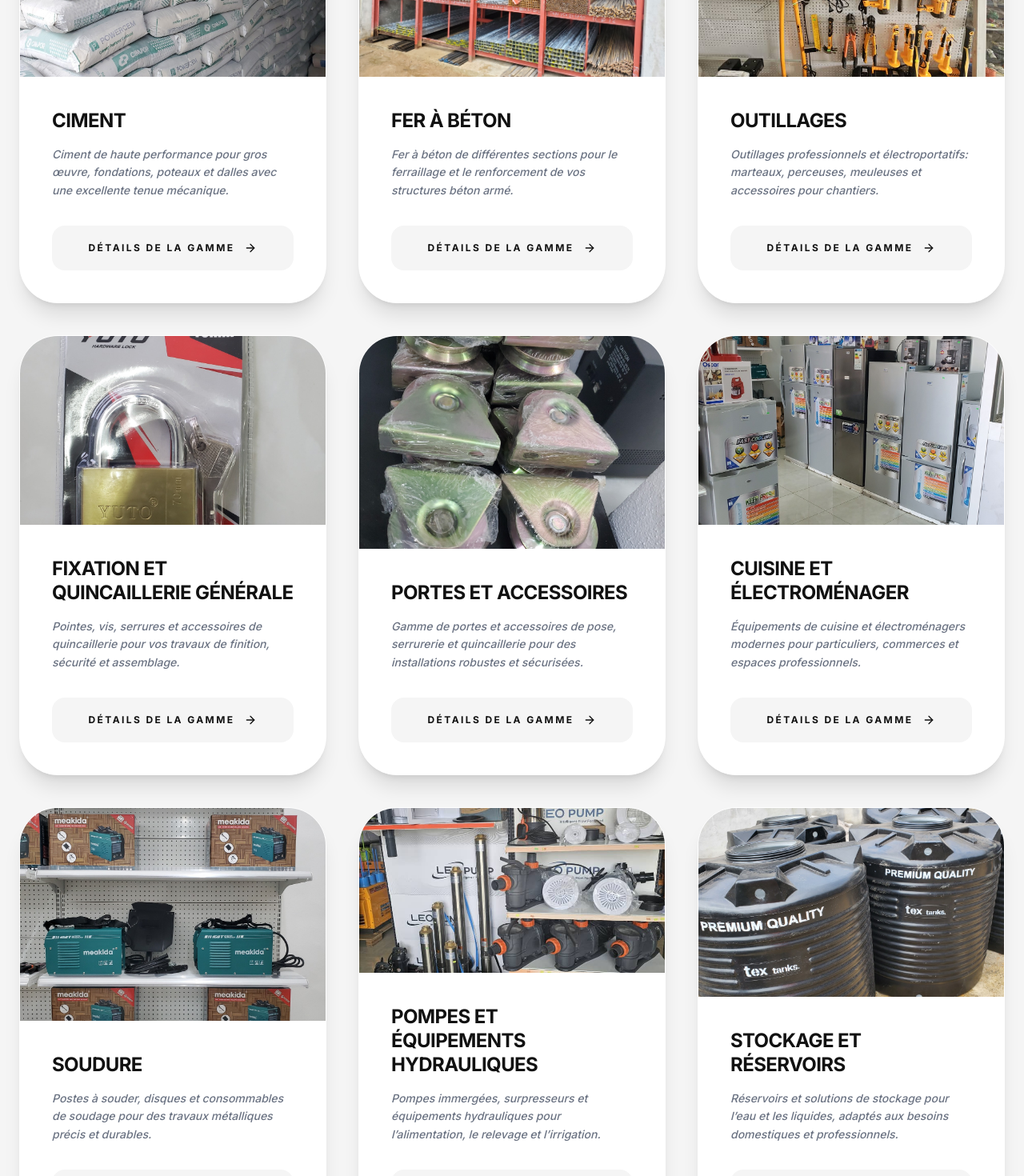
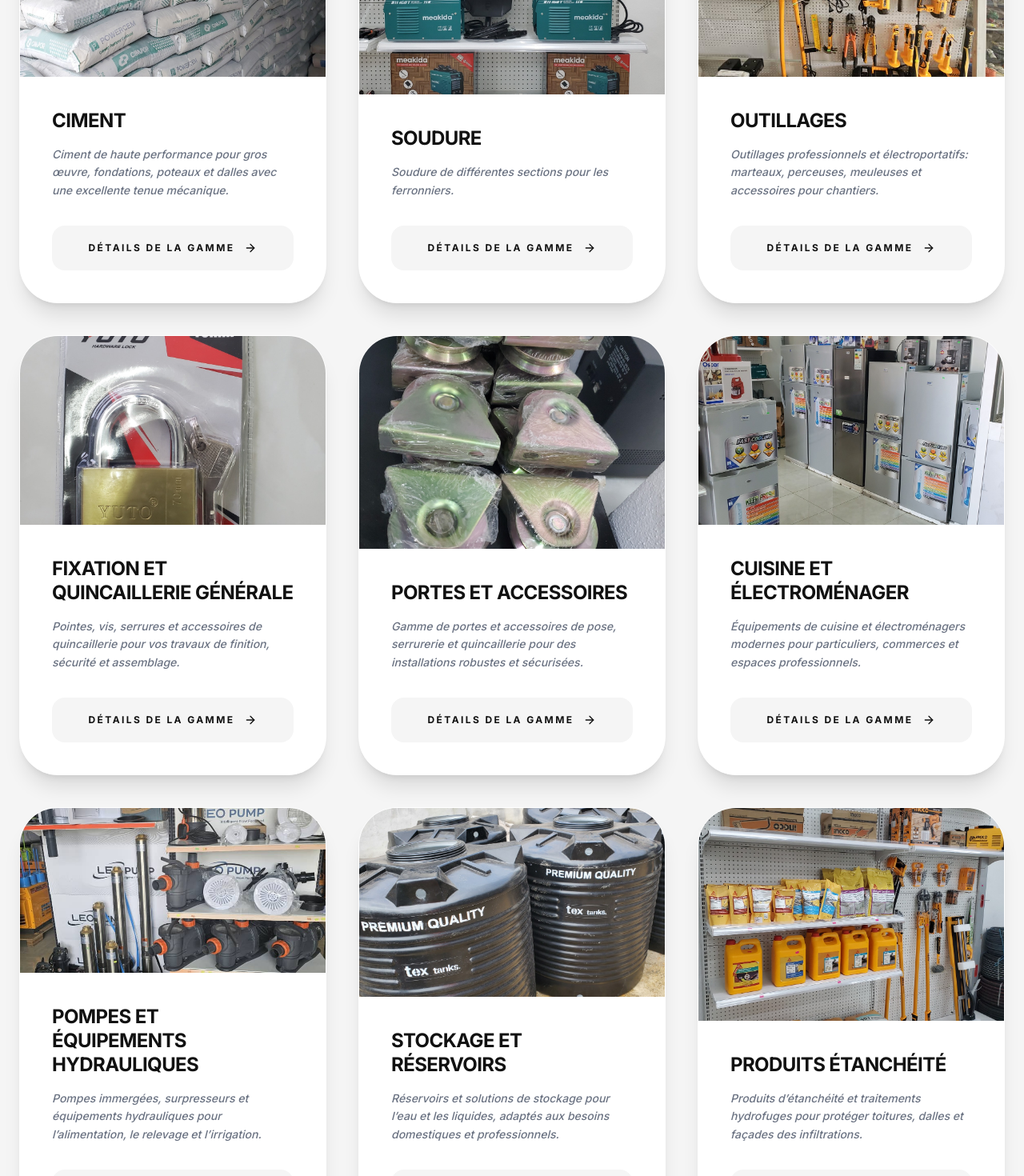
Before and after one commit to lumora-data/merlin, a Next.js app: page /produits in a window 1280 px wide. Shown: the part 1420-2890 px from the top of the page at 80% size. Built offline with nearby package versions, Linux system fonts and the light colour scheme; no server answers.

Commit message:
fix: replace fer a beton with soudure and sync hero/seo content

```diff
--- a/src/app/produits/page.tsx
+++ b/src/app/produits/page.tsx
@@ -8,7 +8,7 @@ const productKeywords = PRODUCT_FAMILIES.map((family) => family.title.toLowerCas
 export const metadata: Metadata = {
   title: `Produits | ${SITE_NAME}`,
   description:
-    'Catalogue de produits MERLIN Cameroun: carrelage, sanitaires, ciment, fer à béton, outillages, quincaillerie, soudure, pompes et plus.',
+    'Catalogue de produits MERLIN Cameroun: carrelage, sanitaires, ciment, outillages, quincaillerie, soudure de différentes sections pour les ferronniers, pompes et plus.',
   keywords: [...SEO_KEYWORDS, ...productKeywords],
   alternates: {
     canonical: '/produits',
--- a/src/components/HeroSlider.tsx
+++ b/src/components/HeroSlider.tsx
@@ -18,6 +18,9 @@ const heroSlides: Slide[] = [
   { id: 'hero-3', image: encodeURI('/images/accueil/hero-caroussel/PHOTO-2026-05-04-16-47-38.jpg'), alt: 'Hero Merlin 3' },
   { id: 'hero-4', image: encodeURI('/images/accueil/hero-caroussel/PHOTO-2026-05-04-16-50-18.jpg'), alt: 'Hero Merlin 4' },
   { id: 'hero-5', image: encodeURI('/images/accueil/hero-caroussel/PHOTO-2026-05-04-16-51-06.jpg'), alt: 'Hero Merlin 5' },
+  { id: 'hero-6', image: encodeURI('/images/accueil/hero-caroussel/PHOTO-2026-05-05-09-41-51 2.jpg'), alt: 'Hero Merlin 6' },
+  { id: 'hero-7', image: encodeURI('/images/accueil/hero-caroussel/PHOTO-2026-05-05-09-41-51.jpg'), alt: 'Hero Merlin 7' },
+  { id: 'hero-8', image: encodeURI('/images/accueil/hero-caroussel/PHOTO-2026-05-05-09-44-46.jpg'), alt: 'Hero Merlin 8' },
 ];
 
 const productSlides: Slide[] = PRODUCT_FAMILIES.flatMap((family) =>
--- a/src/constants.ts
+++ b/src/constants.ts
@@ -148,13 +148,15 @@ export const PRODUCT_FAMILIES: ProductFamily[] = [
   },
   {
     id: '5',
-    slug: 'fer-a-beton',
-    title: 'Fer à béton',
+    slug: 'soudure',
+    title: 'Soudure',
     description:
-      'Fer à béton de différentes sections pour le ferraillage et le renforcement de vos structures béton armé.',
+      'Soudure de différentes sections pour les ferronniers.',
     images: [
-      asset('/images/produits/fer à béton/PHOTO-2026-05-04-16-39-00.jpg'),
-      asset('/images/produits/fer à béton/PHOTO-2026-05-04-16-43-48 2.jpg'),
+      asset('/images/produits/soudure/PHOTO-2026-05-04-16-51-48.jpg'),
+      asset('/images/produits/soudure/PHOTO-2026-05-04-16-53-04.jpg'),
+      asset('/images/produits/soudure/PHOTO-2026-05-04-16-53-20.jpg'),
+      asset('/images/produits/soudure/PHOTO-2026-05-04-16-53-53.jpg'),
     ],
   },
   {
@@ -196,19 +198,6 @@ export const PRODUCT_FAMILIES: ProductFamily[] = [
     description:
       'Équipements de cuisine et électroménagers modernes pour particuliers, commerces et espaces professionnels.',
     images: [asset('/images/produits/cuisine et électroménager/PHOTO-2026-05-04-16-59-52.jpg')],
-  },
-  {
-    id: '10',
-    slug: 'soudure',
-    title: 'Soudure',
-    description:
-      'Postes à souder, disques et consommables de soudage pour des travaux métalliques précis et durables.',
-    images: [
-      asset('/images/produits/soudure/PHOTO-2026-05-04-16-51-48.jpg'),
-      asset('/images/produits/soudure/PHOTO-2026-05-04-16-53-04.jpg'),
-      asset('/images/produits/soudure/PHOTO-2026-05-04-16-53-20.jpg'),
-      asset('/images/produits/soudure/PHOTO-2026-05-04-16-53-53.jpg'),
-    ],
   },
   {
     id: '11',
--- a/src/lib/site.ts
+++ b/src/lib/site.ts
@@ -43,7 +43,7 @@ export const SEO_KEYWORDS = [
   'MERLIN Kribi',
   'matériaux de construction Kribi',
   'quincaillerie Cameroun',
-  'fer à béton Kribi',
+  'soudure ferronniers Kribi',
   'ciment Kribi',
   'peinture bâtiment Kribi',
   'soudure Cameroun',
```
Also changed, not shown: public/llms-full.txt, public/llms.txt.
